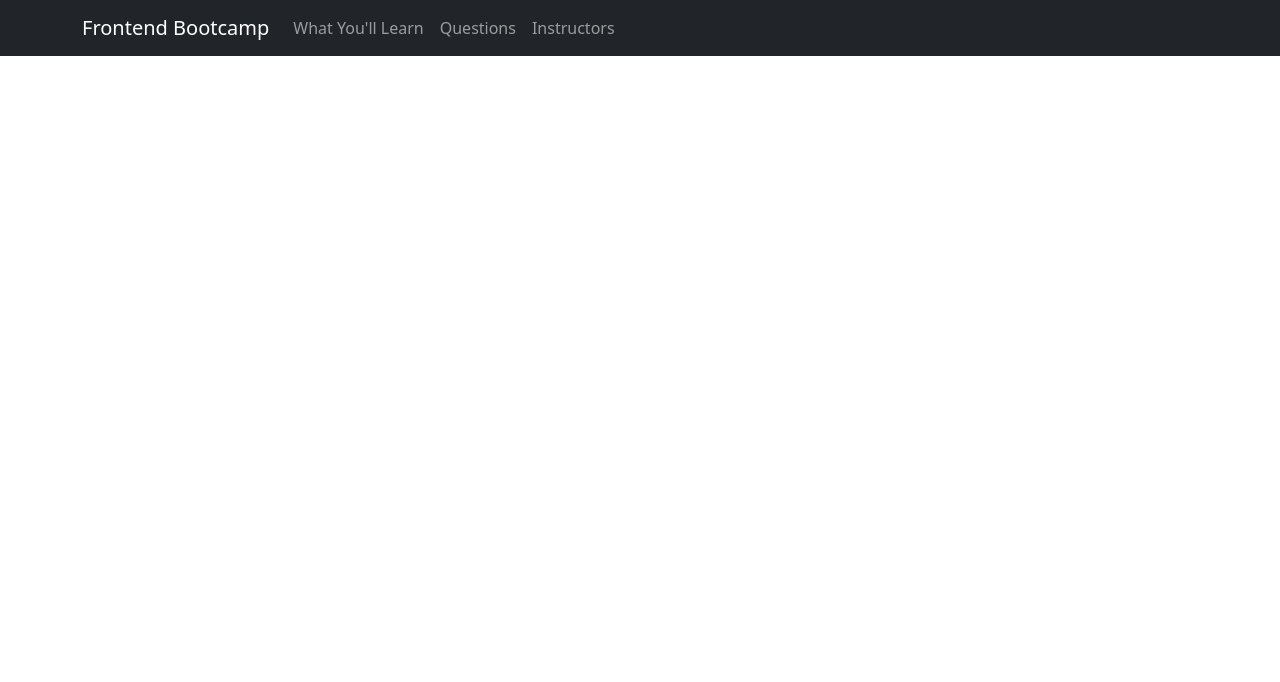
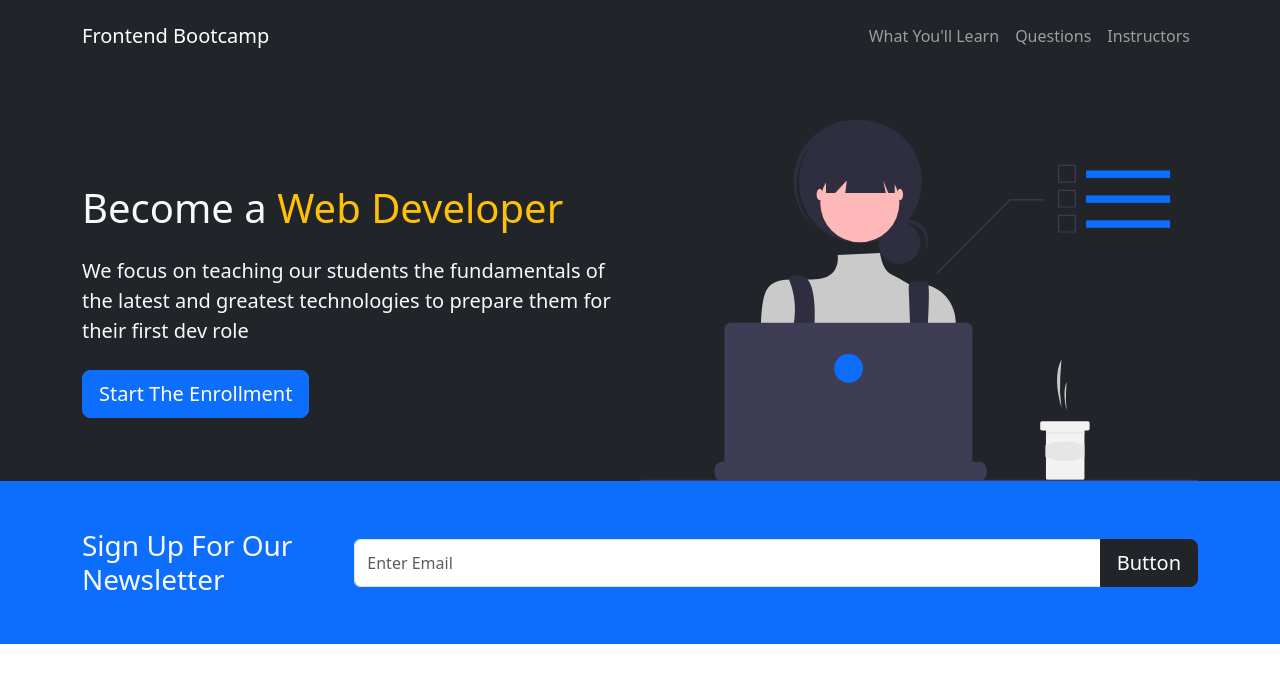
Before and after one commit to alal9000/bootstrap-bootcamp, a plain HTML site: page index.html in a window 1280 px wide. Drawn offline with nearby package versions, Linux system fonts and the light colour scheme.

Commit message:
adding in newsletter section

```diff
--- a/index.html
+++ b/index.html
@@ -1,19 +1,34 @@
-<!doctype html>
+<!DOCTYPE html>
 <html lang="en">
   <head>
-    <meta charset="utf-8">
-    <meta name="viewport" content="width=device-width, initial-scale=1">
-    <link href="https://cdn.jsdelivr.net/npm/bootstrap@5.3.3/dist/css/bootstrap.min.css" rel="stylesheet" integrity="sha384-QWTKZyjpPEjISv5WaRU9OFeRpok6YctnYmDr5pNlyT2bRjXh0JMhjY6hW+ALEwIH" crossorigin="anonymous">
-    <link rel="stylesheet" href="style.css">
+    <meta charset="utf-8" />
+    <meta name="viewport" content="width=device-width, initial-scale=1" />
+    <link
+      href="https://cdn.jsdelivr.net/npm/bootstrap@5.3.3/dist/css/bootstrap.min.css"
+      rel="stylesheet"
+      integrity="sha384-QWTKZyjpPEjISv5WaRU9OFeRpok6YctnYmDr5pNlyT2bRjXh0JMhjY6hW+ALEwIH"
+      crossorigin="anonymous"
+    />
+    <link rel="stylesheet" href="style.css" />
     <title>Frontend Bootcamp</title>
   </head>
   <body>
-    <nav class="navbar navbar-expand-lg bg-dark navbar-dark">
+    <!-- Navbar  -->
+    <nav class="navbar navbar-expand-lg bg-dark navbar-dark py-3">
       <div class="container">
         <a href="#" class="navbar-brand">Frontend Bootcamp</a>
 
-        <div class="collapse navbar-collapse">
-          <ul class="navbar-nav">
+        <button
+          class="navbar-toggler"
+          type="button"
+          data-bs-toggle="collapse"
+          data-bs-target="#navmenu"
+        >
+          <span class="navbar-toggler-icon"></span>
+        </button>
+
+        <div class="collapse navbar-collapse" id="navmenu">
+          <ul class="navbar-nav ms-auto">
             <li class="nav-item">
               <a href="#learn" class="nav-link">What You'll Learn</a>
             </li>
@@ -23,11 +38,62 @@
             <li class="nav-item">
               <a href="#instructors" class="nav-link">Instructors</a>
             </li>
-
           </ul>
         </div>
       </div>
     </nav>
-    <script src="https://cdn.jsdelivr.net/npm/bootstrap@5.3.3/dist/js/bootstrap.bundle.min.js" integrity="sha384-YvpcrYf0tY3lHB60NNkmXc5s9fDVZLESaAA55NDzOxhy9GkcIdslK1eN7N6jIeHz" crossorigin="anonymous"></script>
+
+    <!-- Showcase -->
+    <section
+      class="bg-dark text-light p-5 p-lg-0 pt-lg-5 text-center text-sm-start"
+    >
+      <div class="container">
+        <div class="d-sm-flex align-items-center justify-content-between">
+          <div>
+            <h1>Become a <span class="text-warning">Web Developer</span></h1>
+            <p class="lead my-4">
+              We focus on teaching our students the fundamentals of the latest
+              and greatest technologies to prepare them for their first dev role
+            </p>
+            <button class="btn btn-primary btn-lg">Start The Enrollment</button>
+          </div>
+
+          <img
+            class="img-fluid w-50 d-none d-sm-block"
+            src="img/showcase.svg"
+            alt=""
+          />
+        </div>
+      </div>
+    </section>
+
+    <!-- Newsletter -->
+    <section class="bg-primary text-light p-5">
+      <div class="container">
+        <div class="d-md-flex justify-content-between align-items-center">
+          <h3 class="mb-3 mb-md-0">Sign Up For Our Newsletter</h3>
+
+          <div class="input-group news-input">
+            <input
+              type="text"
+              class="form-control"
+              placeholder="Enter Email"
+            />
+            <button
+              class="btn btn-dark btn-lg"
+              type="button"
+            >
+              Button
+            </button>
+          </div>
+        </div>
+      </div>
+    </section>
+
+    <script
+      src="https://cdn.jsdelivr.net/npm/bootstrap@5.3.3/dist/js/bootstrap.bundle.min.js"
+      integrity="sha384-YvpcrYf0tY3lHB60NNkmXc5s9fDVZLESaAA55NDzOxhy9GkcIdslK1eN7N6jIeHz"
+      crossorigin="anonymous"
+    ></script>
   </body>
 </html>
--- a/styles.css
+++ b/styles.css
@@ -0,0 +1,3 @@
+@media(min-width: 768px) {
+
+}
```
Also changed, not shown: bs-notes.txt (added), notes.txt (added).
